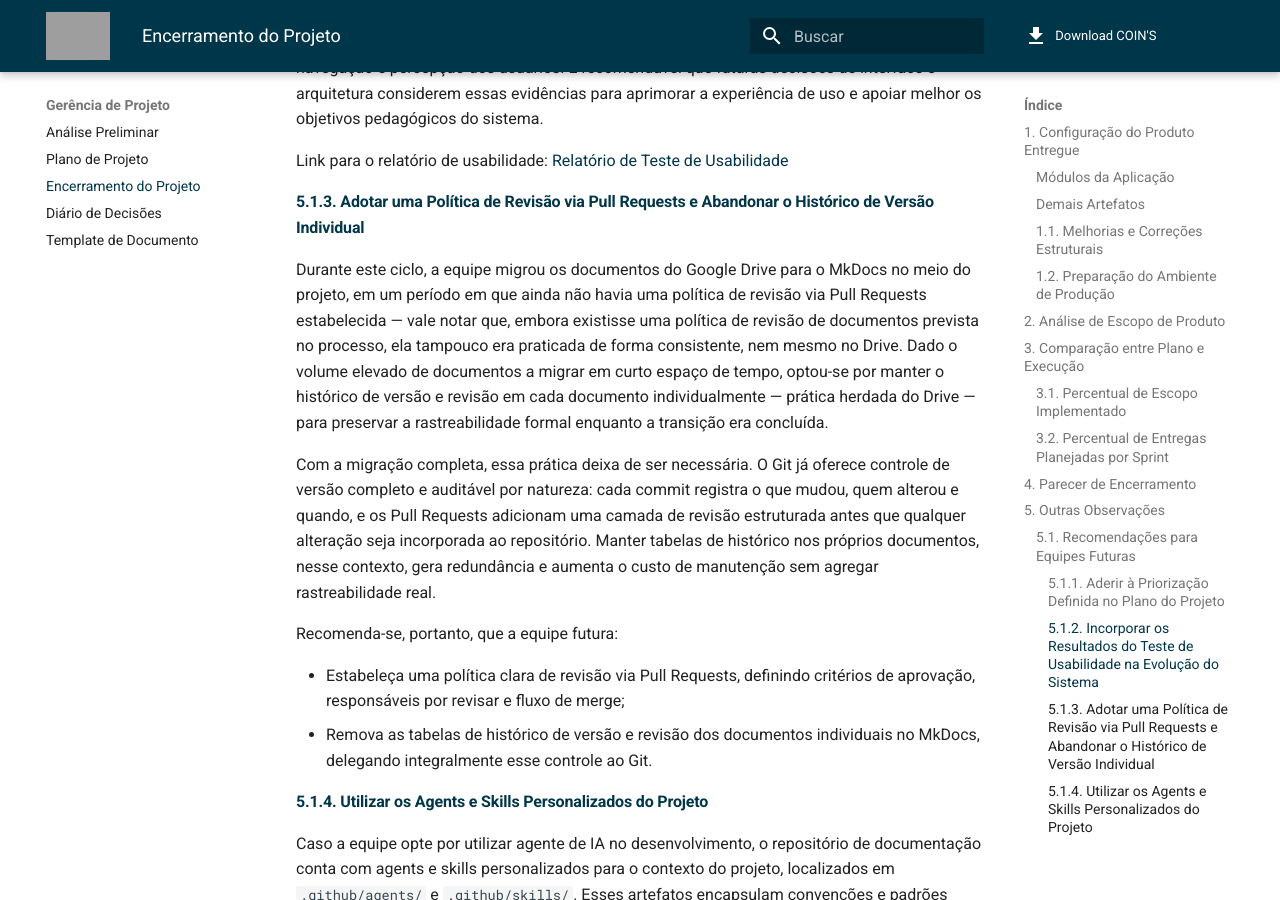
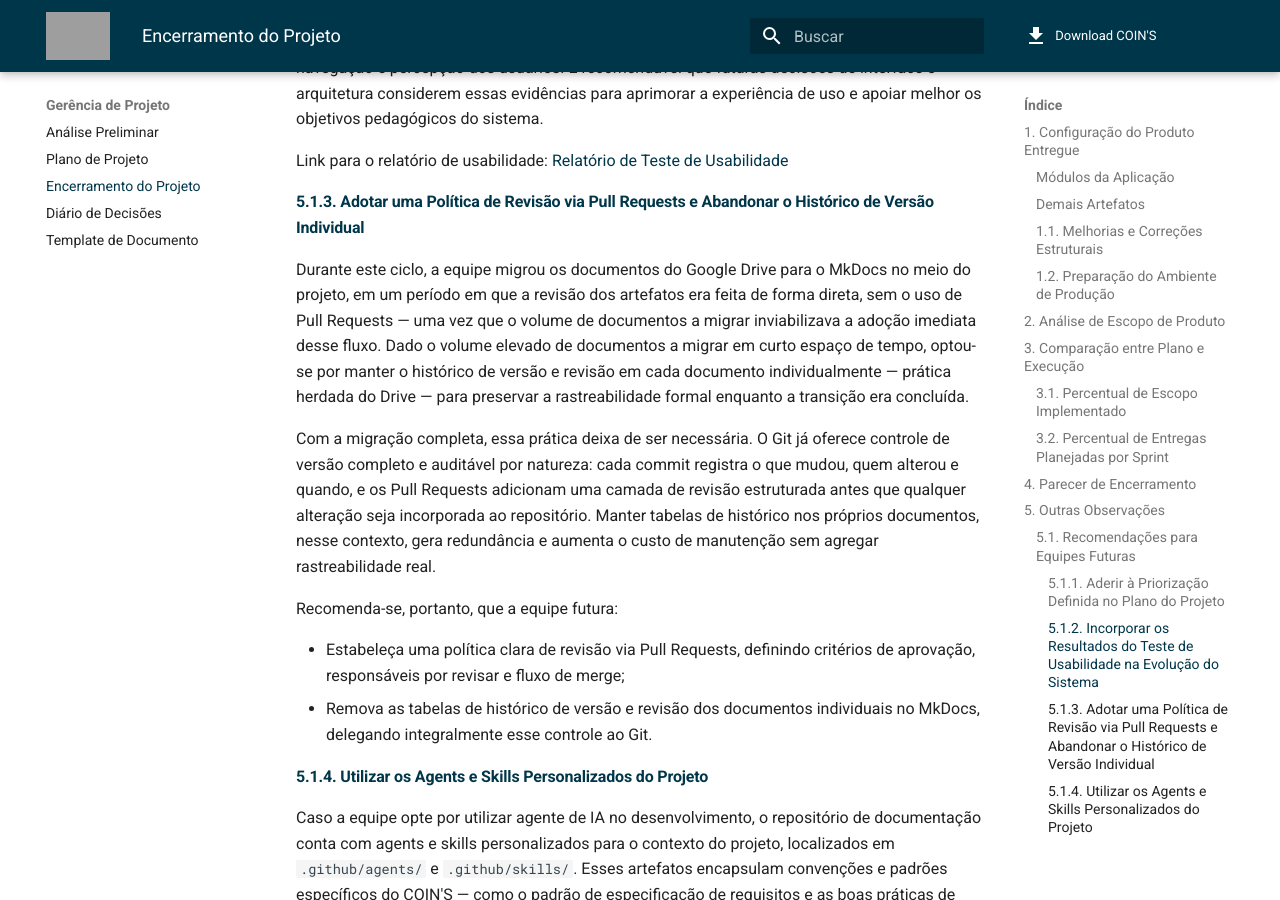
Before and after one commit to NES-Contabilidade-Integrada/doc-coins2026.1, an MkDocs documentation site: the page built from docs/gerencia-projeto/encerramento-do-projeto.md, in a window 1280 px wide and 900 px high, scrolled down 5326 px. Built offline with MkDocs 1.6.1 and Material for MkDocs 9.7.7, drawn with Linux system fonts in a browser that asks for light colours; grey boxes are pictures that could not be loaded.

Commit message:
docs(encerramento): corrige descrição da política de revisão de artefatos
Co-Authored-By: Claude Sonnet 4.6 <noreply@anthropic.com>

```diff
--- a/docs/gerencia-projeto/encerramento-do-projeto.md
+++ b/docs/gerencia-projeto/encerramento-do-projeto.md
@@ -145,7 +145,7 @@ Link para o relatório de usabilidade: [Relatório de Teste de Usabilidade](../i
 
 #### 5.1.3. Adotar uma Política de Revisão via Pull Requests e Abandonar o Histórico de Versão Individual
 
-Durante este ciclo, a equipe migrou os documentos do Google Drive para o MkDocs no meio do projeto, em um período em que ainda não havia uma política de revisão via Pull Requests estabelecida — vale notar que, embora existisse uma política de revisão de documentos prevista no processo, ela tampouco era praticada de forma consistente, nem mesmo no Drive. Dado o volume elevado de documentos a migrar em curto espaço de tempo, optou-se por manter o histórico de versão e revisão em cada documento individualmente — prática herdada do Drive — para preservar a rastreabilidade formal enquanto a transição era concluída.
+Durante este ciclo, a equipe migrou os documentos do Google Drive para o MkDocs no meio do projeto, em um período em que a revisão dos artefatos era feita de forma direta, sem o uso de Pull Requests — uma vez que o volume de documentos a migrar inviabilizava a adoção imediata desse fluxo. Dado o volume elevado de documentos a migrar em curto espaço de tempo, optou-se por manter o histórico de versão e revisão em cada documento individualmente — prática herdada do Drive — para preservar a rastreabilidade formal enquanto a transição era concluída.
 
 Com a migração completa, essa prática deixa de ser necessária. O Git já oferece controle de versão completo e auditável por natureza: cada commit registra o que mudou, quem alterou e quando, e os Pull Requests adicionam uma camada de revisão estruturada antes que qualquer alteração seja incorporada ao repositório. Manter tabelas de histórico nos próprios documentos, nesse contexto, gera redundância e aumenta o custo de manutenção sem agregar rastreabilidade real.
 
```
